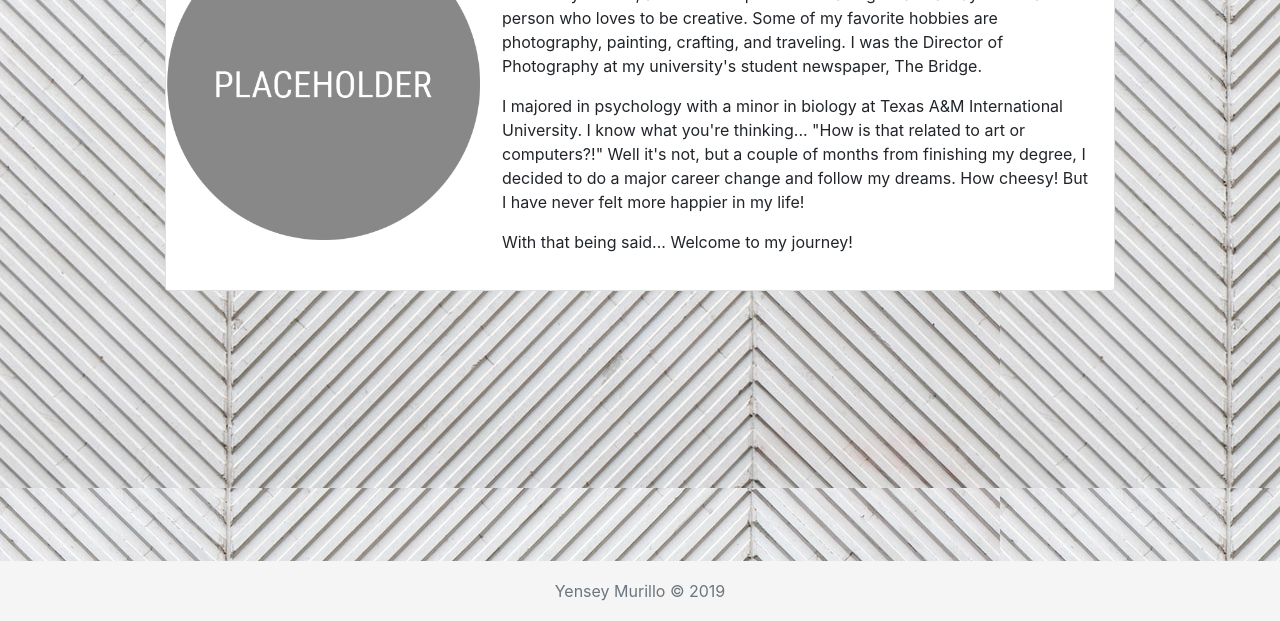
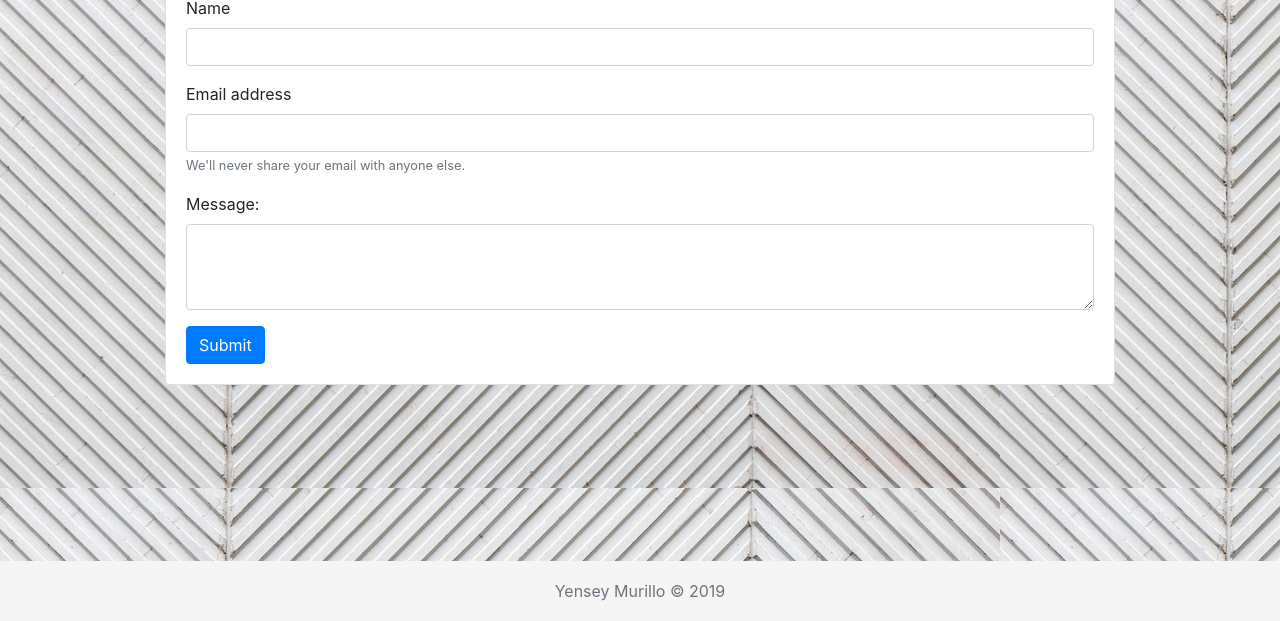
Before and after one commit to Yenseydm/Bootstrap-Portfolio, a plain HTML site: page contact.html in a window 1280 px wide. Shown: the part 179-800 px from the top of the page. Drawn offline with nearby package versions, Linux system fonts and the light colour scheme.

Commit message:
contact form added

```diff
--- a/contact.html
+++ b/contact.html
@@ -43,17 +43,28 @@
         <main role="main" class="container">
             <div class="card mb-3" style="max-width: 980px;">
                     <div class="row no-gutters">
-                      <div class="col-md-4">
-                        <img src="images/placeholder.png" class="card-img" alt="placeholder">
-                      </div>
-                      <div class="col-md-8">
+                      <div class="col-md-12">
                         <div class="card-body">
-                          <h5 class="card-title">About</h5>
-                          <p class="card-text">Im Yensey Murillo, a web developer in the making. I have always been a person who loves to be creative. Some of my favorite hobbies are photography, painting, crafting, and traveling. I was the Director of Photography at my university's student newspaper, The Bridge.</p>
+                          <h2 class="card-title">Contact</h2>
 
-                          <p> I majored in psychology with a minor in biology at Texas A&M International University. I know what you're thinking... "How is that related to art or computers?!" Well it's not, but a couple of months from finishing my degree, I decided to do a major career change and follow my dreams. How cheesy! But I have never felt more happier in my life!</p>
+                          <form>
+                          <div class="form-group">
+                              <label for="exampleInputName">Name</label>
+                             <input type="name" class="form-control" id="exampleInputName" >
+                                       </div>
+                          <div class="form-group">
+                                <label for="exampleInputEmail1">Email address</label>
+                                <input type="email" class="form-control" id="exampleInputEmail1" aria-describedby="emailHelp">
+                                <small id="emailHelp" class="form-text text-muted">We'll never share your email with anyone else.</small>
+                                         </div>
+                         <div class="form-group">
+                                 <label for="exampleFormControlTextarea1">Message:</label>
+                                 <textarea class="form-control" id="exampleFormControlTextarea1" rows="3"></textarea>
+                                         </div>
 
-                          <p>With that being said... Welcome to my journey!</p>
+                            <button type="submit" class="btn btn-primary">Submit</button>
+
+                      </form>
 
                         </div>
                       </div>
```
Also changed, not shown: index.html (+1 -1 lines), portfolio.html (+1 -1 lines).
